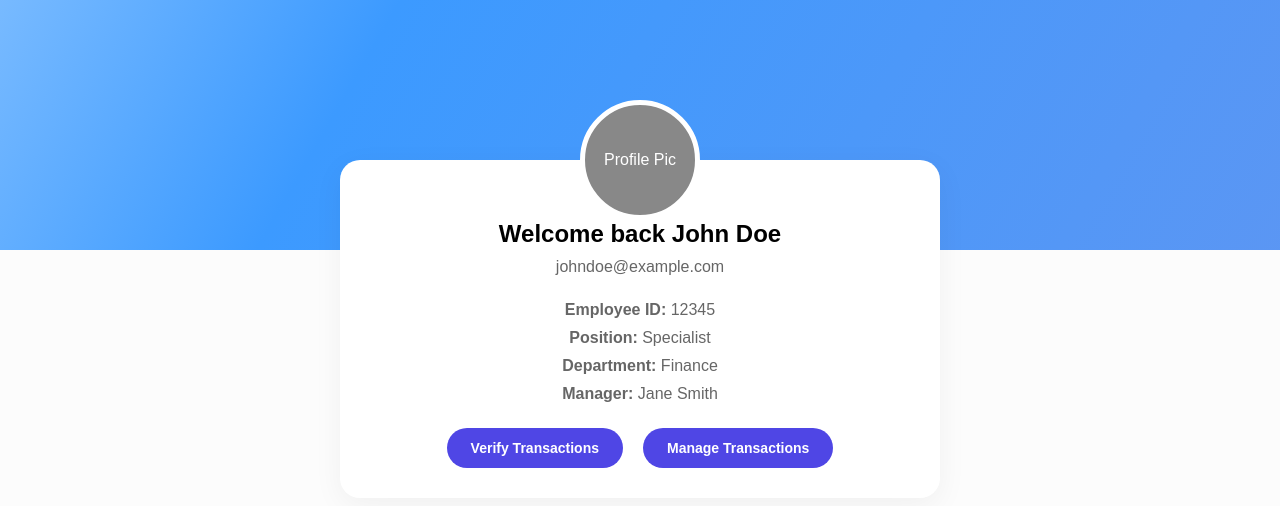
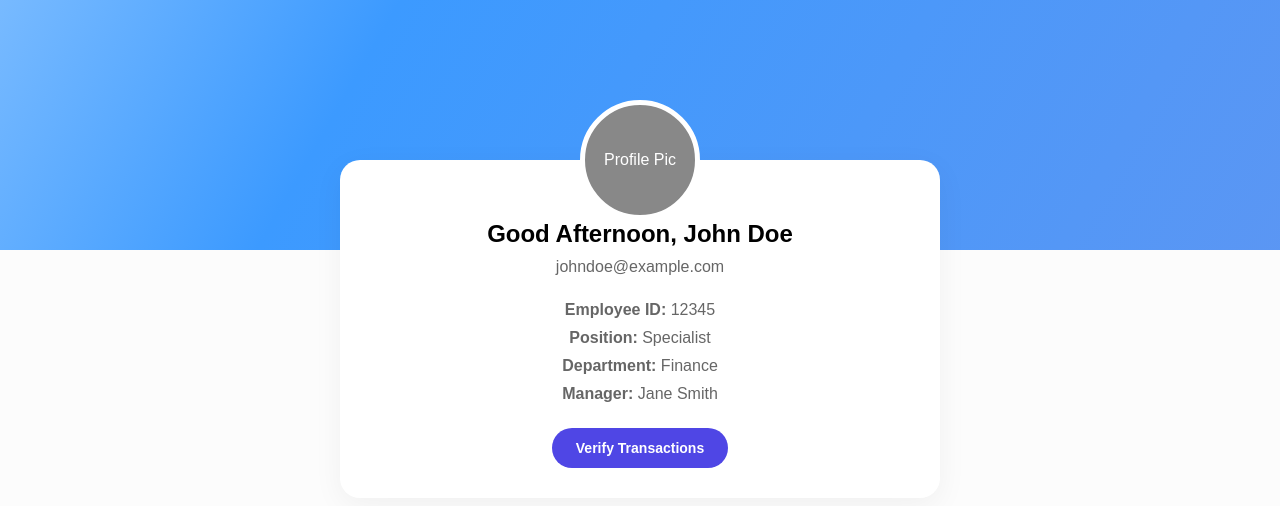
Before and after one commit to MarcoMeyer1/apds-part-2, a React (Create React App) app in the folder employee/: page /employee-dashboard in a window 1280 px wide. Shown: the top 506 px of the page. Built offline with nearby package versions, Linux system fonts and the light colour scheme.

Commit message:
Dynamic time greetings added

```diff
--- a/employee/src/Pages/EmployeeDashboard.js
+++ b/employee/src/Pages/EmployeeDashboard.js
@@ -1,10 +1,11 @@
-import React, { useState } from 'react';
+import React, { useState,useEffect } from 'react';
 import { useNavigate } from 'react-router-dom';
 import './EmployeeDashboard.css';
 
 const EmployeeDashboard = () => {
     const navigate = useNavigate();
     const [profileImage, setProfileImage] = useState(null);
+    const [username, setUsername] = useState('');
 
     const handleVerifyTransactions = () => {
         navigate('/verify-transactions');
@@ -29,17 +30,29 @@ const EmployeeDashboard = () => {
         document.getElementById('file-upload').click();
     };
 
+    const getGreeting = () => {
+        const hour = new Date().getHours();
+        if (hour < 12) return "Good Morning";
+        else if (hour < 18) return "Good Afternoon";
+        else return "Good Evening";
+    };
+
+    useEffect(() => {
+        const storedUsername = localStorage.getItem('username');
+        if (storedUsername) {
+            setUsername(storedUsername);
+        }
+    }, []);
+
     return (
         <div className="dashboard-container">
-    {/* Top gradient banner */}
+    {/*gradient banner */}
     <div className="profile-banner"></div>
 
-    {/* Spacer to move the profile section down */}
     <div className="spacer"></div>
 
     {/* Profile Card */}
     <div className="profile-card">
-        {/* Profile picture overlapping the banner and the card */}
         <div className="profile-picture-container" onClick={triggerFileInput}>
             <div className="profile-picture">
                 {profileImage ? (
@@ -59,7 +72,7 @@ const EmployeeDashboard = () => {
 
         {/* Profile Information */}
         <div className="profile-info">
-            <h2>Welcome back John Doe</h2>
+        <h2>{`${getGreeting()}, John Doe`}</h2>
             <p>johndoe@example.com</p>
 
             <div className="profile-details">
@@ -75,9 +88,6 @@ const EmployeeDashboard = () => {
             <button onClick={handleVerifyTransactions} className="action-button">
                 Verify Transactions
             </button>
-            <button onClick={handleManageTransactions} className="action-button">
-                Manage Transactions
-            </button>
         </div>
     </div>
 </div>
--- a/employee/src/Pages/Login.js
+++ b/employee/src/Pages/Login.js
@@ -33,6 +33,7 @@ const Login = () => {
                 const data = await response.json();
                 alert('Login Successful');
                 if (data.role === 'Employee') {
+                    localStorage.setItem('username', data.username);
                     window.location.href = '/employee-dashboard';
                 }
             } else {
```
